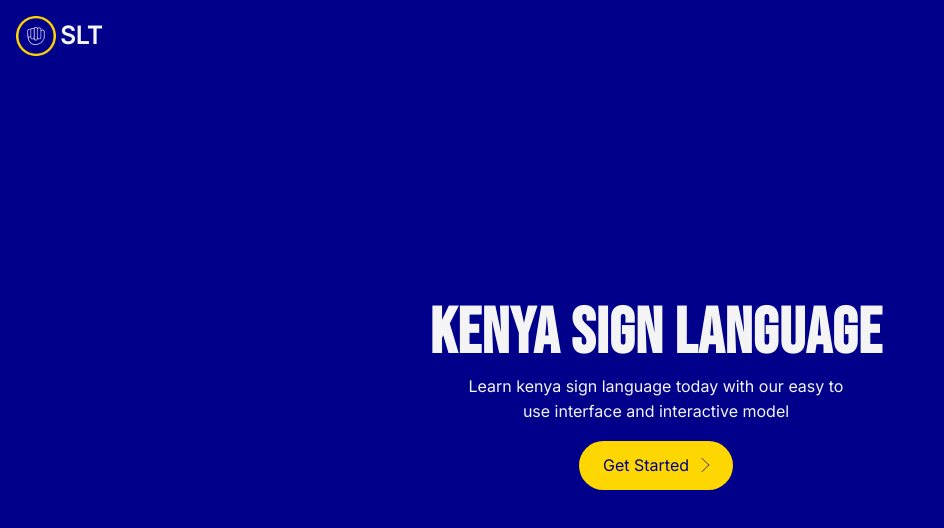
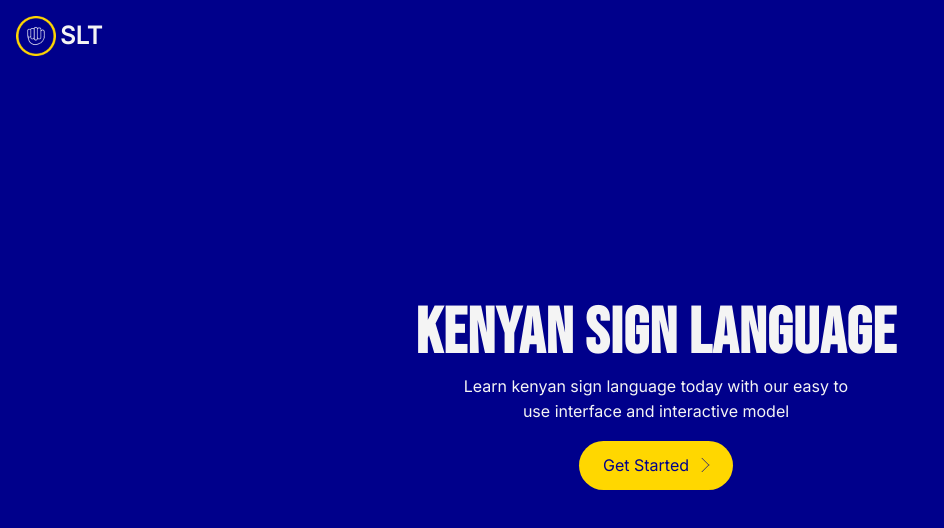
Before and after one commit to AustinMusiku/SLT, a Nuxt app: page / in a window 1280 px wide. Shown: the top 528 px of the page, without its empty margins (0-944 px from the left). Built offline with nearby package versions, Linux system fonts and the light colour scheme.

Commit message:
fix: landing page typo

```diff
--- a/pages/index.vue
+++ b/pages/index.vue
@@ -4,10 +4,10 @@
       <div class="hero">
         <div class="hero__container">
           <h1 class="super-heading txt--light">
-            kenya sign language
+            kenyan sign language
           </h1>
           <p class="txt--light">
-            Learn kenya sign language today with our easy to use interface and interactive model
+            Learn kenyan sign language today with our easy to use interface and interactive model
           </p>
           <nuxt-link
             class="btn"
```
